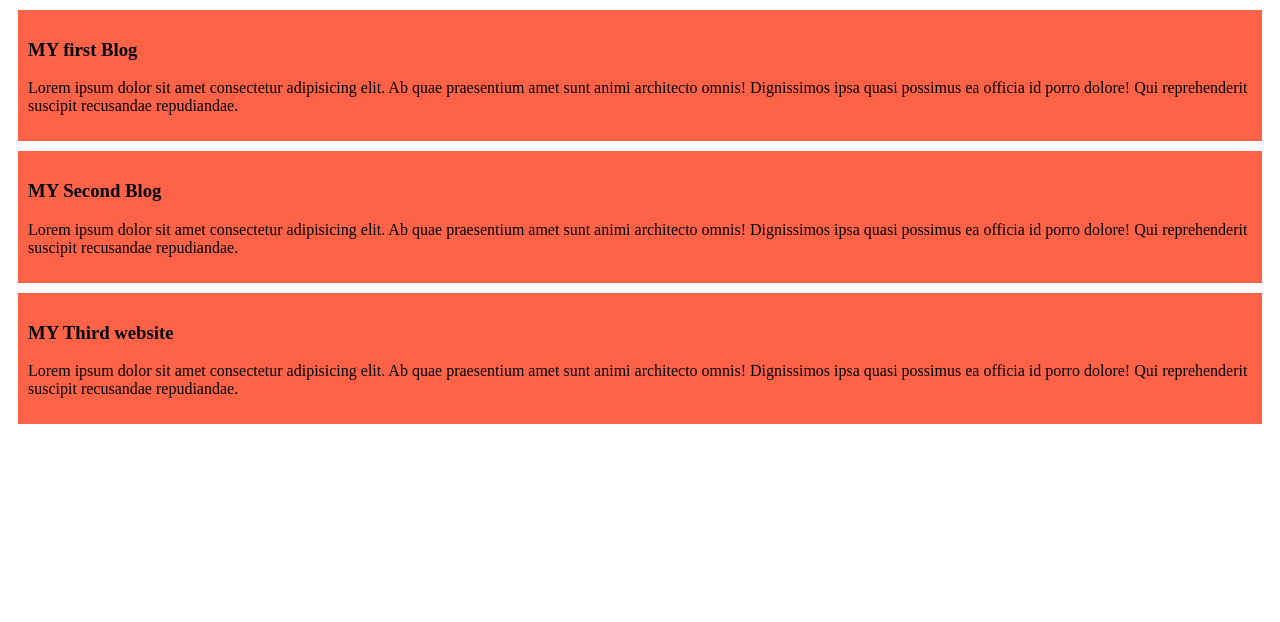
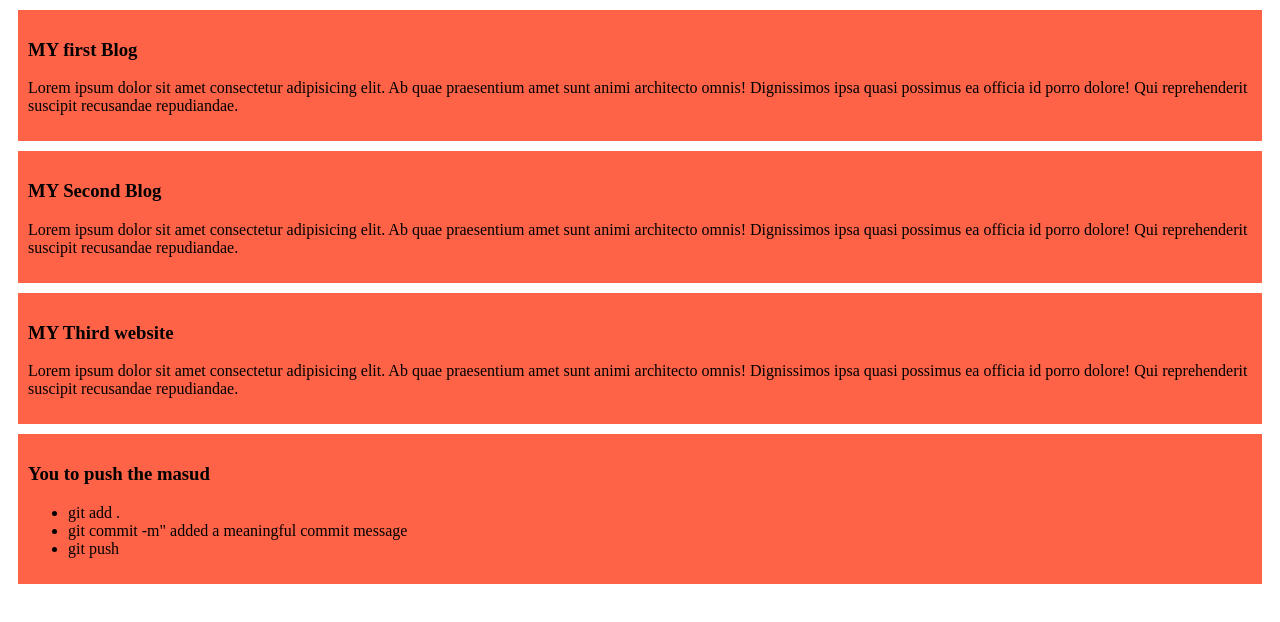
Before and after one commit to masuddeploment/module-3, a plain HTML site: page index.html in a window 1280 px wide. Drawn offline with Linux system fonts and the light colour scheme.

Commit message:
added a list to push code

```diff
--- a/index.html
+++ b/index.html
@@ -19,5 +19,13 @@
         <h3>MY Third website</h3>
         <p>Lorem ipsum dolor sit amet consectetur adipisicing elit. Ab quae praesentium amet sunt animi architecto omnis! Dignissimos ipsa quasi possimus ea officia id porro dolore! Qui reprehenderit suscipit recusandae repudiandae.</p>
     </div>
+    <div>
+        <h3>You to push the masud</h3>
+        <ul>
+            <li>git add .</li>
+            <li>git commit -m" added a meaningful commit message</li>
+            <li>git push</li>
+        </ul>
+    </div>
 </body>
 </html>
```
